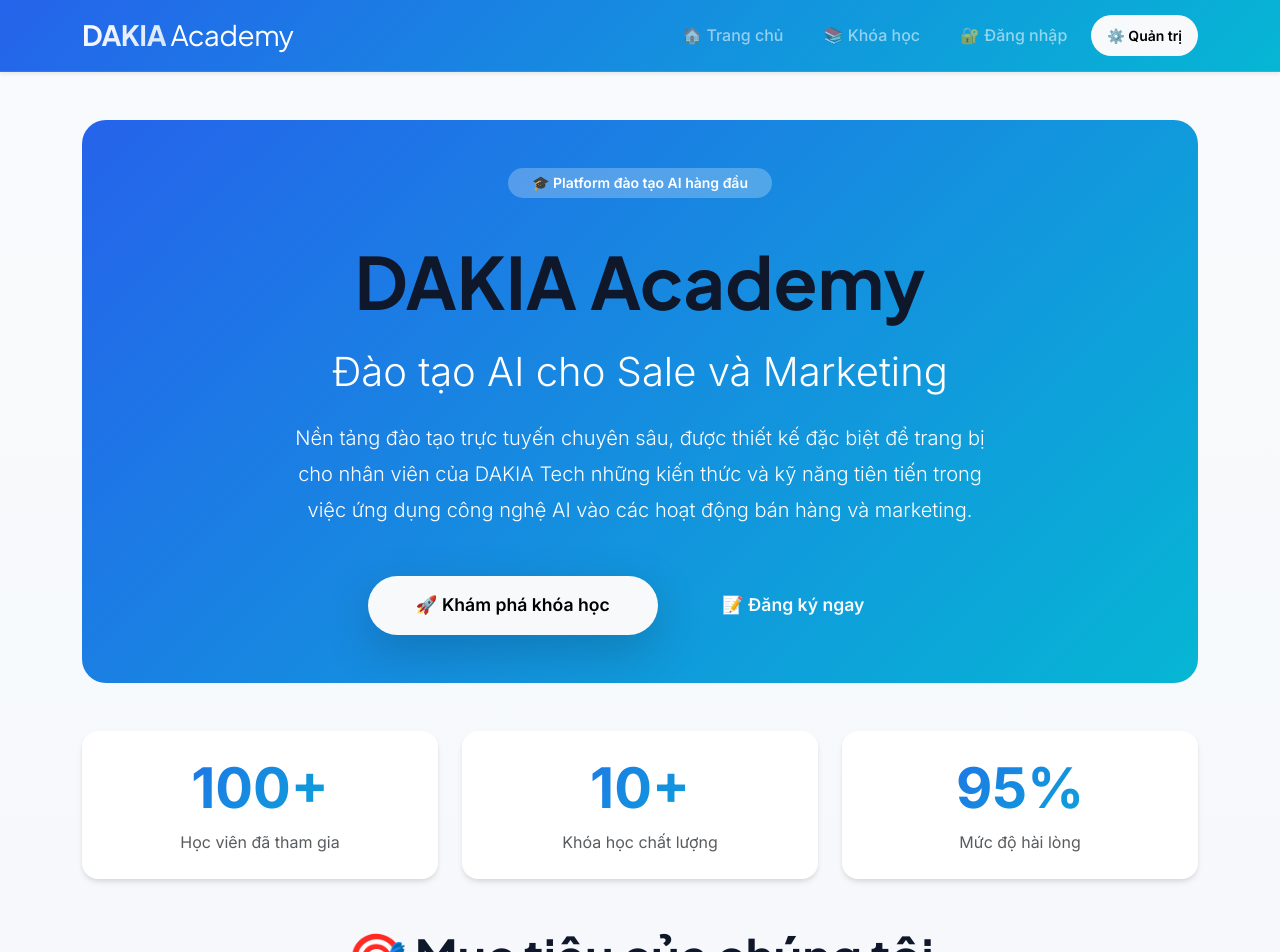
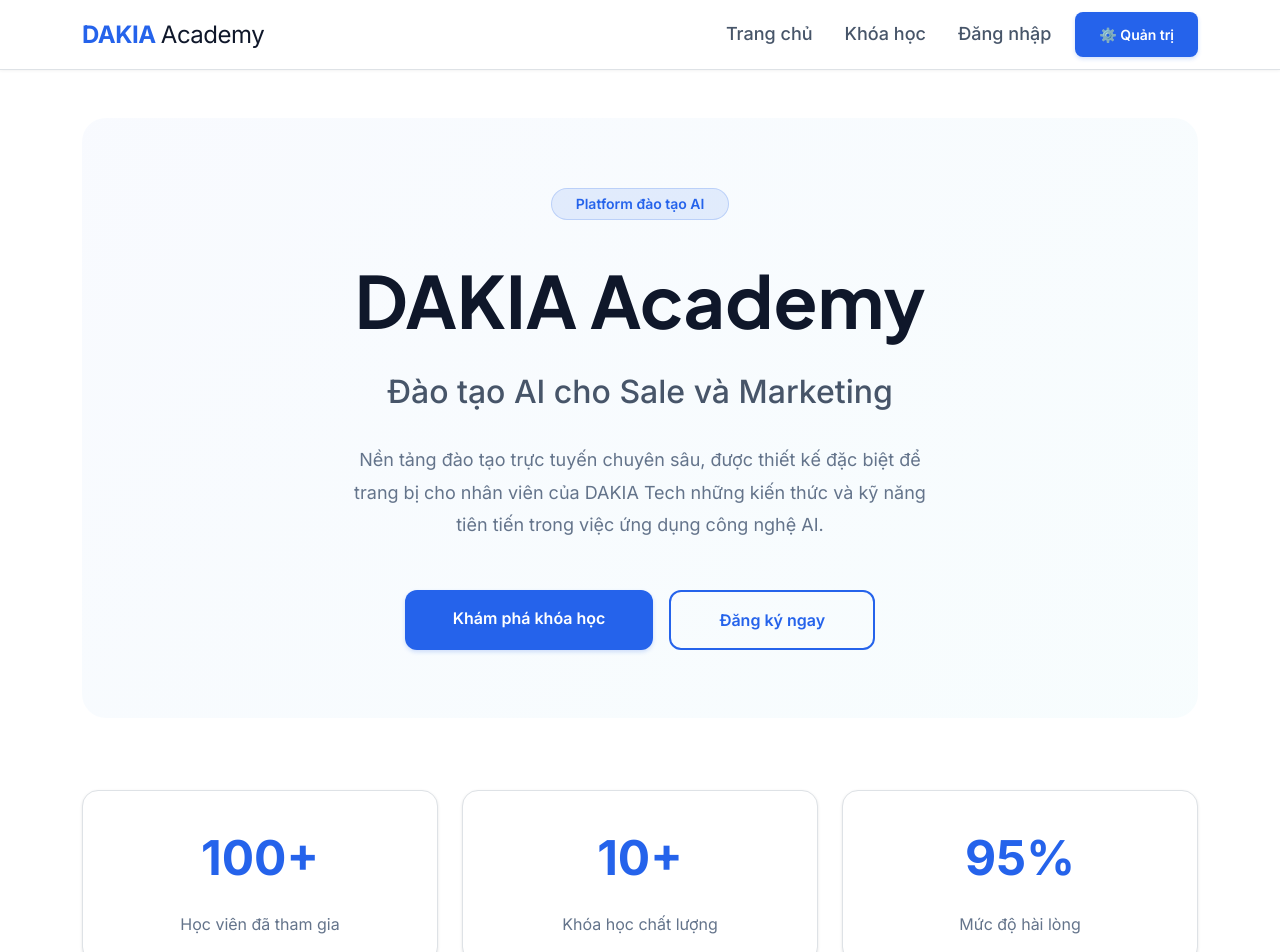
Before and after one commit to nguyenquy0710/dakia-academy, a Next.js app: page / in a window 1280 px wide. Shown: the top 952 px of the page. Built offline with nearby package versions, Linux system fonts and the light colour scheme.

Commit message:
feat: implement clean Framer-style UI redesign with minimal, professional design
Co-authored-by: nguyenquy0710 <22485887+nguyenquy0710@users.noreply.github.com>

```diff
--- a/app/(client)/layout.tsx
+++ b/app/(client)/layout.tsx
@@ -7,22 +7,15 @@ interface ClientLayoutProps {
 const ClientLayout: FC<ClientLayoutProps> = ({ children }) => {
   return (
     <div className="d-flex flex-column min-vh-100">
-      {/* Modern Navbar with Glassmorphism */}
-      <nav className="navbar navbar-expand-lg navbar-dark shadow-sm" style={{
-        background: 'linear-gradient(135deg, #2563EB 0%, #06B6D4 100%)',
-        backdropFilter: 'blur(10px)'
+      {/* Clean Navbar - Framer Style */}
+      <nav className="navbar navbar-expand-lg navbar-light bg-white border-bottom sticky-top" style={{
+        backdropFilter: 'blur(10px)',
+        boxShadow: '0 1px 3px rgba(0,0,0,0.05)'
       }}>
         <div className="container">
-          <a className="navbar-brand fw-bold fs-3" href="/" style={{ letterSpacing: '-0.5px' }}>
-            <span className="d-inline-block" style={{
-              background: 'linear-gradient(135deg, #fff 0%, rgba(255,255,255,0.8) 100%)',
-              WebkitBackgroundClip: 'text',
-              WebkitTextFillColor: 'transparent',
-              backgroundClip: 'text'
-            }}>
-              DAKIA
-            </span>{' '}
-            <span style={{ fontWeight: 400 }}>Academy</span>
+          <a className="navbar-brand fw-bold fs-4" href="/" style={{ letterSpacing: '-0.5px' }}>
+            <span style={{ color: '#2563EB' }}>DAKIA</span>{' '}
+            <span style={{ color: '#0F172A', fontWeight: 400 }}>Academy</span>
           </a>
           <button
             className="navbar-toggler border-0"
@@ -36,28 +29,28 @@ const ClientLayout: FC<ClientLayoutProps> = ({ children }) => {
             <span className="navbar-toggler-icon"></span>
           </button>
           <div className="collapse navbar-collapse" id="navbarNav">
-            <ul className="navbar-nav ms-auto gap-2">
+            <ul className="navbar-nav ms-auto gap-3 align-items-center">
               <li className="nav-item">
-                <a className="nav-link px-3 rounded" href="/" style={{ transition: 'all 0.3s ease' }}>
-                  🏠 Trang chủ
+                <a className="nav-link fw-medium" href="/" style={{ color: '#475569' }}>
+                  Trang chủ
                 </a>
               </li>
               <li className="nav-item">
-                <a className="nav-link px-3 rounded" href="/courses" style={{ transition: 'all 0.3s ease' }}>
-                  📚 Khóa học
+                <a className="nav-link fw-medium" href="/courses" style={{ color: '#475569' }}>
+                  Khóa học
                 </a>
               </li>
               <li className="nav-item">
-                <a className="nav-link px-3 rounded" href="/login" style={{ transition: 'all 0.3s ease' }}>
-                  🔐 Đăng nhập
+                <a className="nav-link fw-medium" href="/login" style={{ color: '#475569' }}>
+                  Đăng nhập
                 </a>
               </li>
               <li className="nav-item">
                 <a
-                  className="btn btn-light btn-sm fw-semibold px-3"
+                  className="btn btn-primary btn-sm fw-semibold px-4"
                   href="/admin"
                   style={{
-                    borderRadius: '2rem',
+                    borderRadius: '0.5rem',
                     transition: 'all 0.3s ease'
                   }}
                 >
--- a/app/(client)/page.tsx
+++ b/app/(client)/page.tsx
@@ -3,96 +3,119 @@ import { FC } from 'react';
 const HomePage: FC = () => {
   return (
     <div>
-      {/* Hero Section with Modern Design */}
-      <section className="hero-gradient text-white text-center rounded-xl py-5 mb-5 fade-in position-relative" style={{ overflow: 'hidden' }}>
-        <div className="container position-relative" style={{ zIndex: 1 }}>
+      {/* Hero Section - Clean Framer Style */}
+      <section className="text-center py-5 mb-5 fade-in" style={{
+        background: 'linear-gradient(135deg, rgba(37, 99, 235, 0.03) 0%, rgba(6, 182, 212, 0.03) 100%)',
+        minHeight: '600px',
+        display: 'flex',
+        alignItems: 'center',
+        borderRadius: '1.5rem'
+      }}>
+        <div className="container">
           <div className="mb-4">
-            <span className="badge bg-white bg-opacity-25 text-white px-4 py-2 rounded-pill mb-3">
-              🎓 Platform đào tạo AI hàng đầu
+            <span className="badge px-4 py-2 rounded-pill mb-3" style={{
+              background: 'rgba(37, 99, 235, 0.1)',
+              color: '#2563EB',
+              fontWeight: 600,
+              fontSize: '0.875rem',
+              border: '1px solid rgba(37, 99, 235, 0.2)'
+            }}>
+              Platform đào tạo AI
             </span>
           </div>
-          <h1 className="display-2 fw-bold mb-4" style={{
-            lineHeight: '1.2',
-            fontFamily: 'Plus Jakarta Sans, sans-serif'
+          <h1 className="fw-bold mb-4" style={{
+            fontSize: 'clamp(2.5rem, 6vw, 4.5rem)',
+            lineHeight: '1.1',
+            fontFamily: 'Plus Jakarta Sans, sans-serif',
+            color: '#0F172A'
           }}>
             DAKIA Academy
           </h1>
-          <p className="display-6 mb-4 fw-light">
+          <p className="mb-4" style={{
+            fontSize: 'clamp(1.25rem, 3vw, 2rem)',
+            fontWeight: 500,
+            color: '#475569'
+          }}>
             Đào tạo AI cho Sale và Marketing
           </p>
-          <p className="lead mb-5 px-md-5 mx-auto" style={{ maxWidth: '800px', fontSize: '1.25rem', lineHeight: '1.8' }}>
+          <p className="mb-5 px-md-5 mx-auto" style={{
+            maxWidth: '700px',
+            fontSize: '1.125rem',
+            lineHeight: '1.8',
+            color: '#64748B'
+          }}>
             Nền tảng đào tạo trực tuyến chuyên sâu, được thiết kế đặc biệt để trang bị cho nhân viên của DAKIA Tech
-            những kiến thức và kỹ năng tiên tiến trong việc ứng dụng công nghệ AI vào các hoạt động bán hàng và marketing.
+            những kiến thức và kỹ năng tiên tiến trong việc ứng dụng công nghệ AI.
           </p>
           <div className="d-flex gap-3 justify-content-center flex-wrap">
             <a
               href="/courses"
-              className="btn btn-light btn-lg px-5 py-3 fw-semibold rounded-pill shadow-lg hover-lift"
-              style={{ fontSize: '1.1rem' }}
+              className="btn btn-primary btn-lg px-5 py-3 fw-semibold"
+              style={{ fontSize: '1rem', borderRadius: '0.75rem' }}
             >
-              🚀 Khám phá khóa học
+              Khám phá khóa học
             </a>
             <a
               href="/register"
-              className="btn btn-outline-light btn-lg px-5 py-3 fw-semibold rounded-pill hover-lift"
-              style={{ fontSize: '1.1rem' }}
+              className="btn btn-outline-primary btn-lg px-5 py-3 fw-semibold"
+              style={{ fontSize: '1rem', borderRadius: '0.75rem' }}
             >
-              📝 Đăng ký ngay
+              Đăng ký ngay
             </a>
           </div>
         </div>
       </section>
 
-      {/* Stats Section */}
-      <section className="mb-5">
+      {/* Stats Section - Clean Framer Style */}
+      <section className="mb-5 py-4">
         <div className="row g-4 text-center">
           <div className="col-md-4">
-            <div className="card border-0 shadow-soft hover-lift h-100">
+            <div className="card border h-100">
               <div className="card-body p-4">
-                <div className="display-4 fw-bold text-gradient mb-2">100+</div>
-                <p className="text-muted mb-0">Học viên đã tham gia</p>
+                <div className="fw-bold mb-2" style={{ fontSize: '3rem', color: '#2563EB' }}>100+</div>
+                <p className="mb-0" style={{ color: '#64748B', fontSize: '1rem' }}>Học viên đã tham gia</p>
               </div>
             </div>
           </div>
           <div className="col-md-4">
-            <div className="card border-0 shadow-soft hover-lift h-100">
+            <div className="card border h-100">
               <div className="card-body p-4">
-                <div className="display-4 fw-bold text-gradient mb-2">10+</div>
-                <p className="text-muted mb-0">Khóa học chất lượng</p>
+                <div className="fw-bold mb-2" style={{ fontSize: '3rem', color: '#2563EB' }}>10+</div>
+                <p className="mb-0" style={{ color: '#64748B', fontSize: '1rem' }}>Khóa học chất lượng</p>
               </div>
             </div>
           </div>
           <div className="col-md-4">
-            <div className="card border-0 shadow-soft hover-lift h-100">
+            <div className="card border h-100">
               <div className="card-body p-4">
-                <div className="display-4 fw-bold text-gradient mb-2">95%</div>
-                <p className="text-muted mb-0">Mức độ hài lòng</p>
+                <div className="fw-bold mb-2" style={{ fontSize: '3rem', color: '#2563EB' }}>95%</div>
+                <p className="mb-0" style={{ color: '#64748B', fontSize: '1rem' }}>Mức độ hài lòng</p>
               </div>
             </div>
           </div>
         </div>
       </section>
 
-      {/* Goals Section */}
-      <section className="mb-5 fade-in-up">
+      {/* Goals Section - Clean Framer Style */}
+      <section className="mb-5 py-5 fade-in-up">
         <div className="text-center mb-5">
-          <h2 className="display-5 fw-bold mb-3">🎯 Mục tiêu của chúng tôi</h2>
-          <p className="text-muted lead">Giúp bạn phát triển kỹ năng AI trong kinh doanh</p>
+          <h2 className="fw-bold mb-3" style={{ fontSize: '2.5rem', color: '#0F172A' }}>Mục tiêu của chúng tôi</h2>
+          <p className="lead" style={{ color: '#64748B' }}>Giúp bạn phát triển kỹ năng AI trong kinh doanh</p>
         </div>
         <div className="row g-4">
           <div className="col-md-4">
-            <div className="card h-100 border-0 shadow-soft hover-lift card-hover-glow">
+            <div className="card h-100 border">
               <div className="card-body p-5 text-center">
                 <div className="mb-4" style={{ fontSize: '3rem' }}>📈</div>
-                <h3 className="card-title h5 fw-bold mb-3">Nâng cao năng suất</h3>
-                <p className="card-text text-muted">
+                <h3 className="h5 fw-semibold mb-3" style={{ color: '#0F172A' }}>Nâng cao năng suất</h3>
+                <p className="mb-0" style={{ color: '#64748B' }}>
                   Thông qua tự động hóa và tối ưu hóa quy trình làm việc
                 </p>
               </div>
             </div>
           </div>
           <div className="col-md-4">
-            <div className="card h-100 border-0 shadow-soft hover-lift card-hover-glow">
+            <div className="card h-100 border">
               <div className="card-body p-5 text-center">
                 <div className="mb-4" style={{ fontSize: '3rem' }}>🎯</div>
                 <h3 className="card-title h5 fw-bold mb-3">Tối ưu marketing</h3>
--- a/app/globals.css
+++ b/app/globals.css
@@ -68,9 +68,10 @@
 
 body {
   font-family: 'Inter', -apple-system, BlinkMacSystemFont, 'Segoe UI', Roboto, 'Helvetica Neue', Arial, sans-serif;
-  background: linear-gradient(to bottom, var(--gray-50) 0%, var(--gray-100) 100%);
-  color: var(--gray-800);
-  line-height: 1.6;
+  background: #ffffff;
+  color: var(--gray-900);
+  line-height: 1.8;
+  font-size: 1.125rem;
   font-weight: 400;
   -webkit-font-smoothing: antialiased;
   -moz-osx-font-smoothing: grayscale;
@@ -143,22 +144,12 @@ html {
   animation: scaleIn 0.4s cubic-bezier(0.4, 0, 0.2, 1);
 }
 
-/* Modern Gradients */
+/* Modern Gradients - Clean Framer Style */
 .hero-gradient {
-  background: linear-gradient(135deg, var(--primary-gradient-start) 0%, var(--primary-gradient-end) 100%);
+  background: linear-gradient(135deg, rgba(37, 99, 235, 0.04) 0%, rgba(6, 182, 212, 0.04) 100%);
   position: relative;
   overflow: hidden;
-}
-
-.hero-gradient::before {
-  content: '';
-  position: absolute;
-  top: 0;
-  left: 0;
-  right: 0;
-  bottom: 0;
-  background: linear-gradient(135deg, rgba(37, 99, 235, 0.1) 0%, rgba(6, 182, 212, 0.1) 100%);
-  opacity: 0.5;
+  border-radius: var(--radius-xl);
 }
 
 .gradient-primary {
@@ -173,19 +164,19 @@ html {
   background: linear-gradient(135deg, #06b6d4 0%, #0891b2 100%);
 }
 
-/* Enhanced Card Styles */
+/* Enhanced Card Styles - Clean Framer Style */
 .card {
-  border: none;
+  border: 1px solid var(--gray-200);
   border-radius: var(--radius-lg);
   background: white;
-  box-shadow: var(--shadow-md);
+  box-shadow: 0 1px 3px rgba(0, 0, 0, 0.1);
   transition: all 0.3s cubic-bezier(0.4, 0, 0.2, 1);
   overflow: hidden;
 }
 
 .card:hover {
-  transform: translateY(-8px);
-  box-shadow: var(--shadow-xl);
+  transform: translateY(-4px);
+  box-shadow: 0 4px 12px rgba(0, 0, 0, 0.15);
 }
 
 .card-hover-glow:hover {
@@ -201,11 +192,11 @@ html {
   box-shadow: var(--shadow-lg);
 }
 
-/* Modern Buttons */
+/* Modern Buttons - Clean Framer Style */
 .btn {
   font-weight: 600;
   border-radius: var(--radius-md);
-  padding: 0.625rem 1.5rem;
+  padding: 0.75rem 2rem;
   transition: all 0.3s cubic-bezier(0.4, 0, 0.2, 1);
   border: none;
   position: relative;
@@ -213,14 +204,15 @@ html {
 }
 
 .btn-primary {
-  background: linear-gradient(135deg, var(--primary-gradient-start) 0%, var(--primary-gradient-end) 100%);
+  background: var(--bs-primary);
   color: white;
+  box-shadow: 0 2px 4px rgba(37, 99, 235, 0.2);
 }
 
 .btn-primary:hover {
-  background: linear-gradient(135deg, var(--bs-primary-dark) 0%, var(--primary-gradient-start) 100%);
+  background: var(--bs-primary-dark);
   transform: translateY(-2px);
-  box-shadow: 0 10px 20px rgba(37, 99, 235, 0.3);
+  box-shadow: 0 4px 8px rgba(37, 99, 235, 0.3);
 }
 
 .btn-outline-primary {
```
